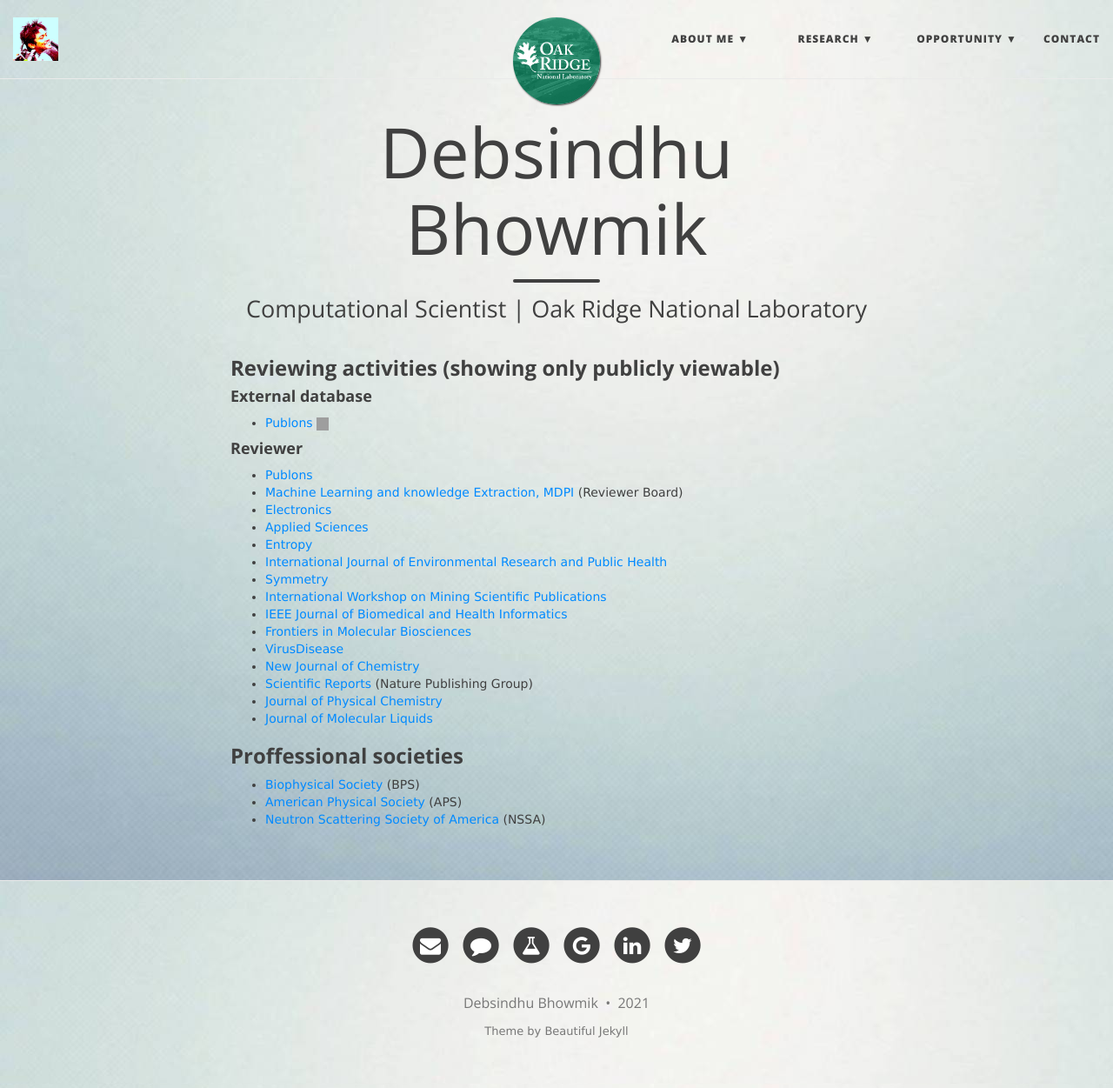
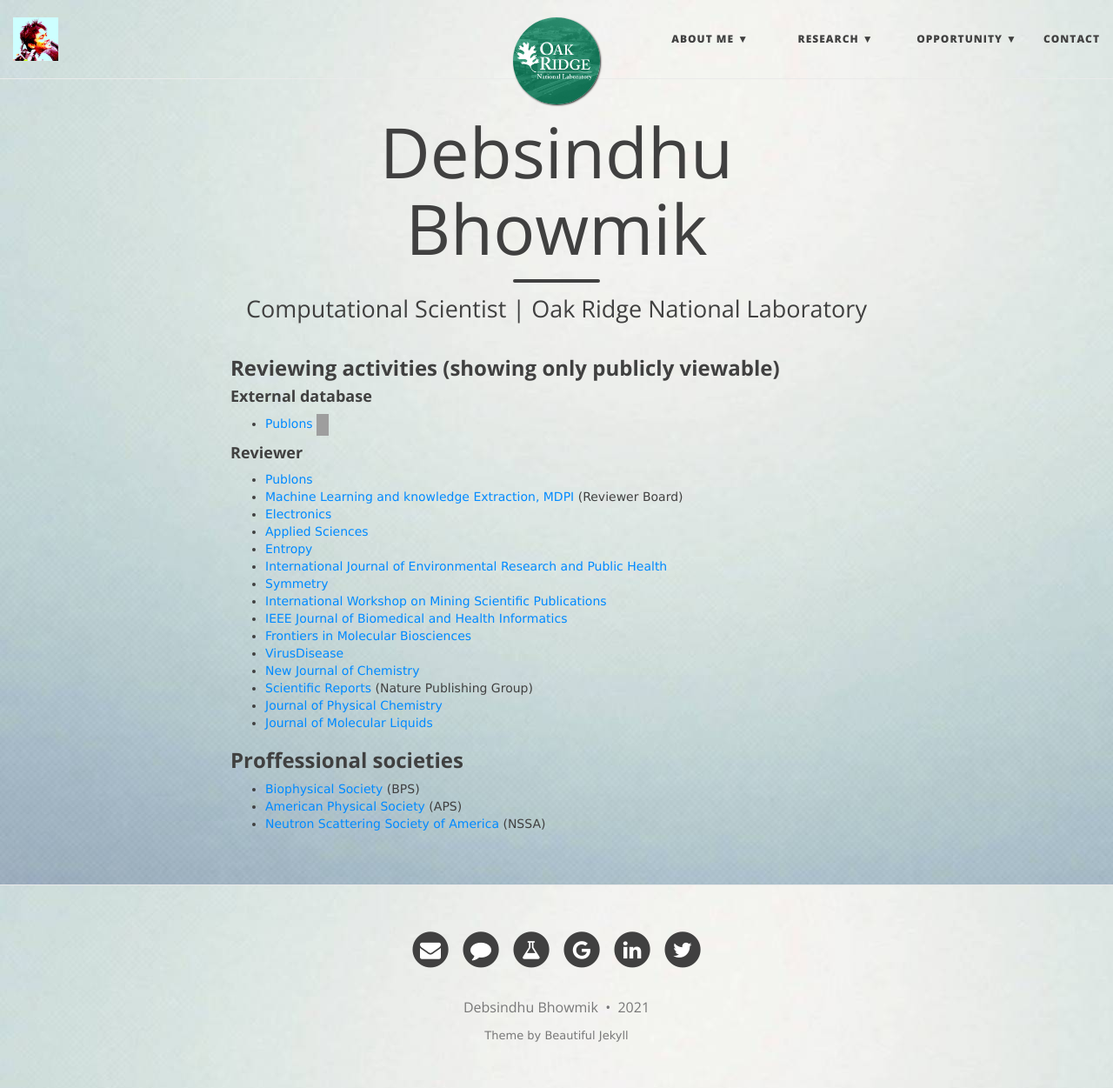
Before and after one commit to debsindhu/debsindhu.github.io, a Jekyll site: the page built from proffesional_involvement.md, in a window 1280 px wide and 1251 px high. Shown: the whole window at 87% size. Built offline with Jekyll 4.4.1, drawn with Linux system fonts in a browser that asks for light colours; nearby versions of some CDN libraries; grey boxes are pictures that could not be loaded.

Commit message:
Update proffesional_involvement.md

```diff
--- a/proffesional_involvement.md
+++ b/proffesional_involvement.md
@@ -7,7 +7,7 @@ use-site-title: true
 
 ### **Reviewing activities (showing only publicly viewable)**
 #### **External database**
-- [Publons](https://publons.com/researcher/1194490/debsindhu-bhowmik/) <a href="https://publons.com/researcher/1194490/debsindhu-bhowmik/" target="_blank"><img src="https://upload.wikimedia.org/wikipedia/commons/f/f0/Publons_logo.png" height="15" style="width:1em;margin-right:.5em;"></a>
+- [Publons](https://publons.com/researcher/1194490/debsindhu-bhowmik/) <a href="https://publons.com/researcher/1194490/debsindhu-bhowmik/" target="_blank"><img src="https://upload.wikimedia.org/wikipedia/commons/f/f0/Publons_logo.png" height="25" style="width:1em;margin-right:.5em;"></a>
 
 #### **Reviewer**
 - [Publons](https://publons.com/researcher/1194490/debsindhu-bhowmik/)
```
